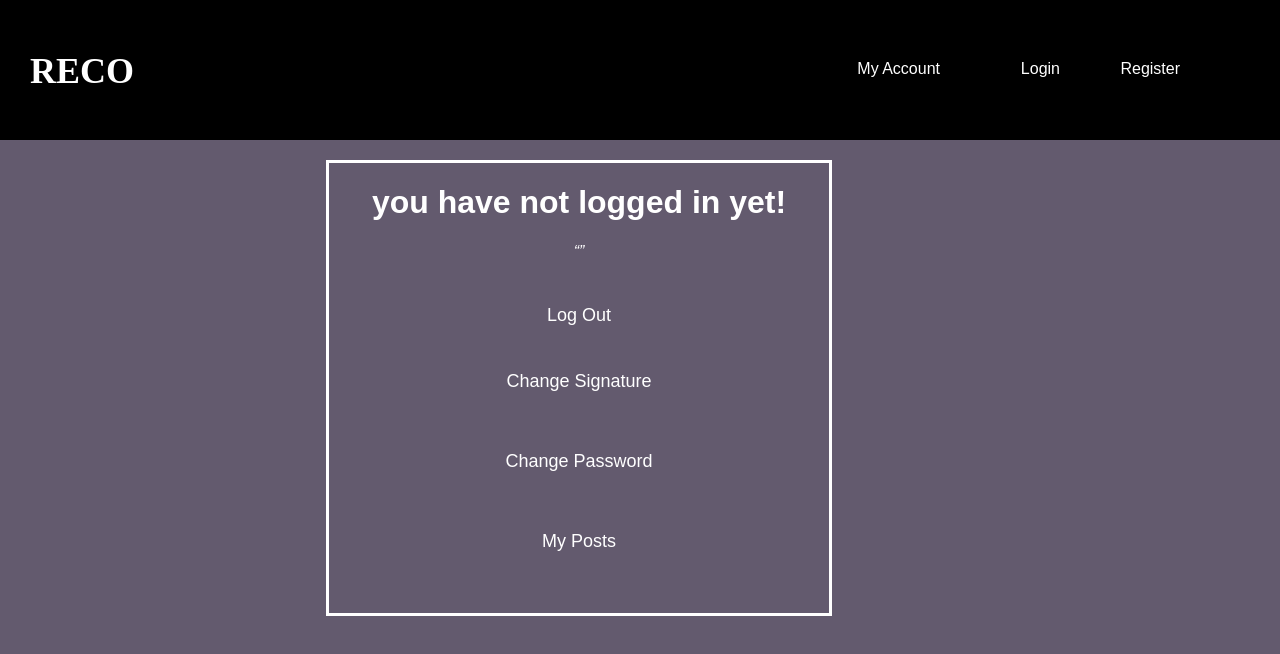
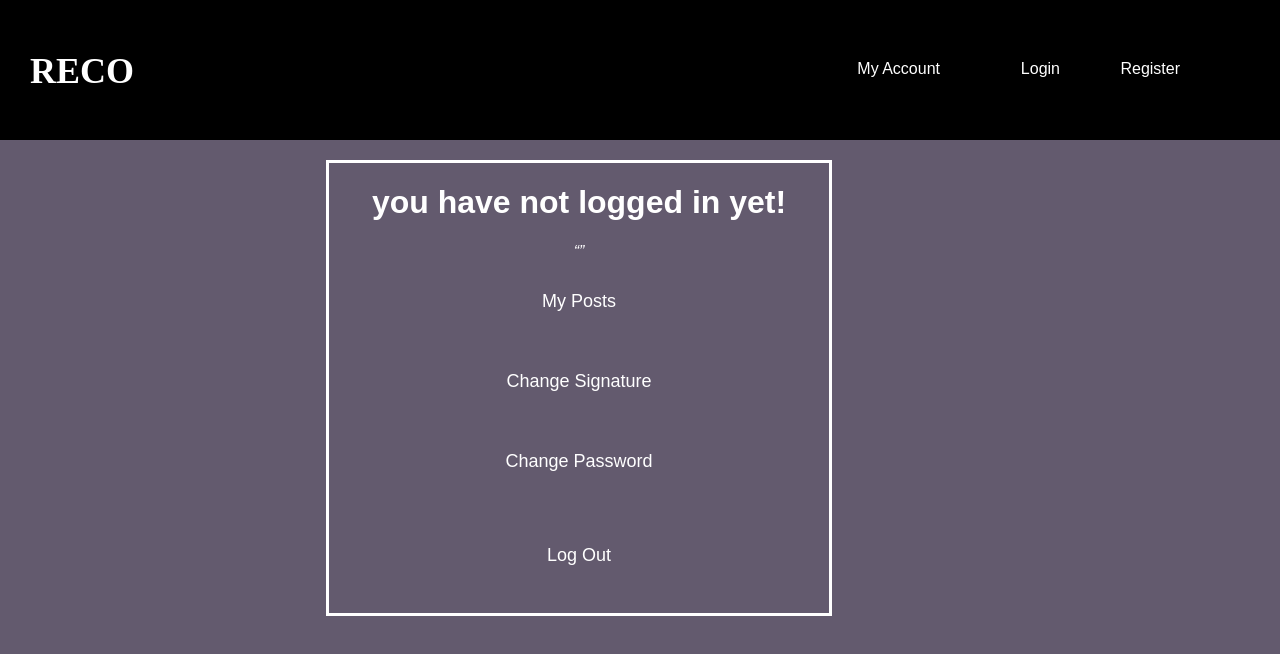
Before and after one commit to yunqiu21/reco, a React (Create React App) app in the folder frontend/: page /user in a window 1280 px wide. Shown: the top 654 px of the page. Built offline with nearby package versions, Linux system fonts and the light colour scheme; a web font is replaced by a local one.

Commit message:
changed account arrangement

```diff
--- a/frontend/src/Components/User.js
+++ b/frontend/src/Components/User.js
@@ -34,10 +34,10 @@ function User() {
         <h1 className="username">{username}</h1>
         <q className="sig">{signature}</q>
         <div className="controlPanel">
-          <button className="button2" onClick={() => logout()}>Log Out</button>
+          <a className="button2" href="/myposts">My Posts</a>
           <a className="button2" href="/changesig">Change Signature</a>
           <a className="button2" href="/changepwd">Change Password</a>
-          <a className="button2" href="/myposts">My Posts</a>
+          <button className="button2" onClick={() => logout()}>Log Out</button>
         </div>
       </div>
     </div>
```
